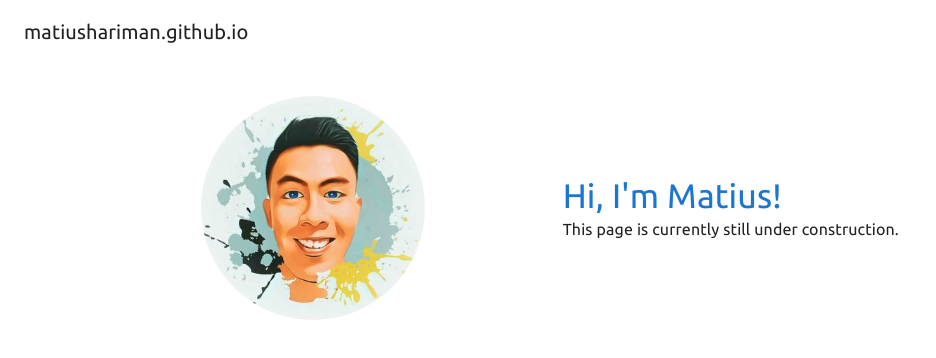
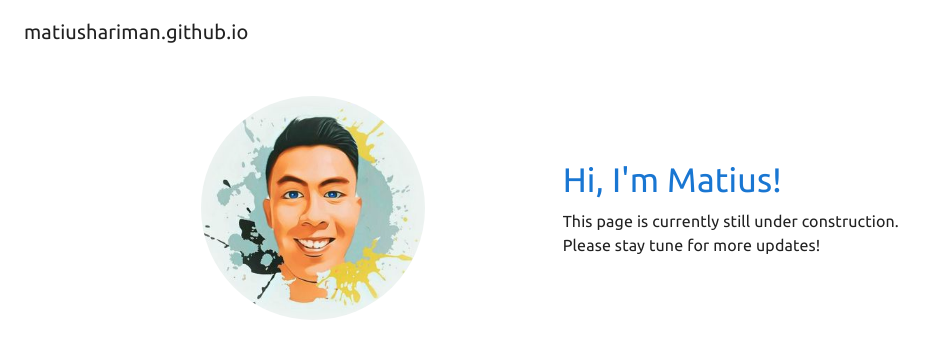
Before and after one commit to matiushariman/matiushariman.github.io, a Gatsby site: page / in a window 1280 px wide. Shown: the whole page, without its empty margins (0-936 px from the left). Built offline with nearby package versions, Linux system fonts and the light colour scheme; Gatsby itself is replaced by a stand-in of ours.

Commit message:
:pencil: update content

```diff
--- a/src/pages/index.tsx
+++ b/src/pages/index.tsx
@@ -21,10 +21,17 @@ const IndexPage = () => (
             </Box>
           </Grid>
           <Grid item xs={12} md={7}>
+            <Grid spacing={1} container>
+              <Grid item xs={12}>
                 <Typography color="primary" variant="h4">
                   Hi, I&apos;m Matius!
                 </Typography>
+              </Grid>
+              <Grid item xs={12}>
                 <Typography>This page is currently still under construction.</Typography>
+                <Typography>Please stay tune for more updates!</Typography>
+              </Grid>
+            </Grid>
           </Grid>
         </Grid>
       </Box>
```
Also changed, not shown: 1 other file. Lines whose indentation alone changed are shown as unchanged.
